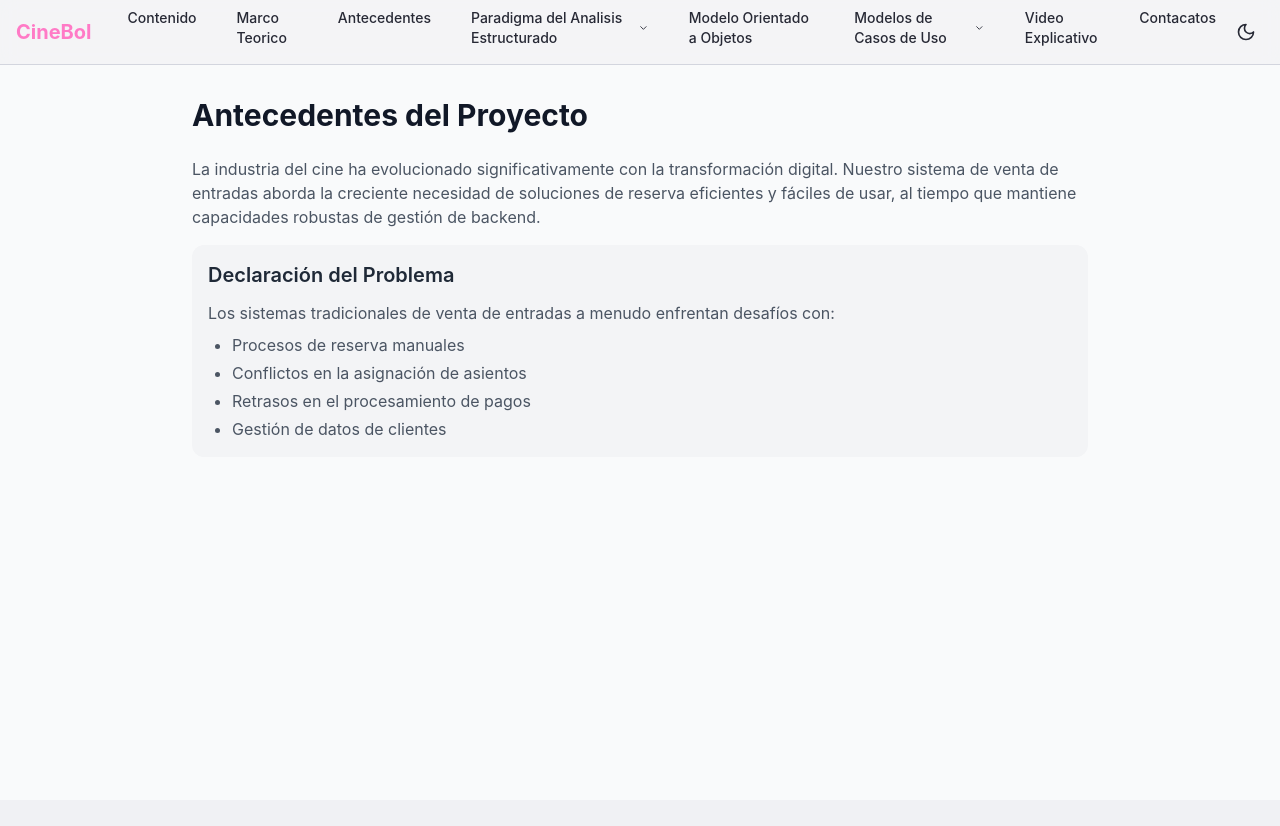
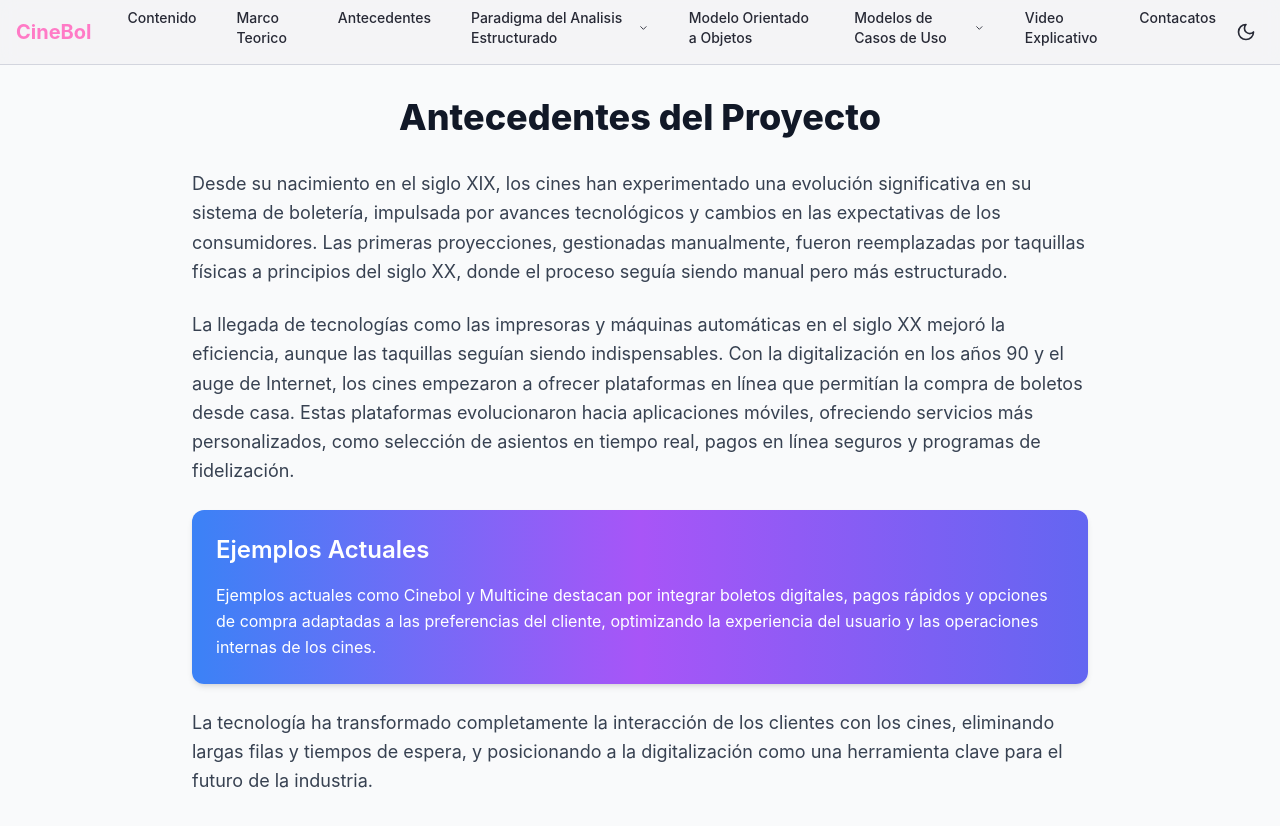
Before and after one commit to leaox77/Ticketing-System, a React (Vite) app: page /background in a window 1280 px wide. Before the commit the page ends 800 px from the top, so only its background shows below. Built offline with nearby package versions, Linux system fonts and the light colour scheme.

Commit message:
antecendentes fixed

```diff
--- a/src/pages/Background.tsx
+++ b/src/pages/Background.tsx
@@ -1,25 +1,25 @@
 const Background = () => {
   return (
     <div className="max-w-4xl mx-auto">
-      <h1 className="text-3xl font-bold mb-6 text-gray-900 dark:text-white">Antecedentes del Proyecto</h1>
-      <div className="space-y-4 text-gray-600 dark:text-gray-300">
-        <p>
-          La industria del cine ha evolucionado significativamente con la transformación digital. Nuestro sistema de venta de entradas aborda la creciente necesidad de soluciones de reserva eficientes y fáciles de usar, al tiempo que mantiene capacidades robustas de gestión de backend.
+      <h1 className="text-4xl font-extrabold mb-8 text-gray-900 dark:text-white text-center">
+        Antecedentes del Proyecto
+      </h1>
+      <div className="space-y-6 text-gray-700 dark:text-gray-300">
+        <p className="text-lg leading-relaxed">
+          Desde su nacimiento en el siglo XIX, los cines han experimentado una evolución significativa en su sistema de boletería, impulsada por avances tecnológicos y cambios en las expectativas de los consumidores. Las primeras proyecciones, gestionadas manualmente, fueron reemplazadas por taquillas físicas a principios del siglo XX, donde el proceso seguía siendo manual pero más estructurado.
         </p>
-        <div className="bg-gray-100 dark:bg-gray-800 p-4 rounded-lg mt-6">
-          <h2 className="text-xl font-semibold text-gray-800 dark:text-gray-100 mb-3">
-            Declaración del Problema
-          </h2>
-          <p>
-            Los sistemas tradicionales de venta de entradas a menudo enfrentan desafíos con:
+        <p className="text-lg leading-relaxed">
+          La llegada de tecnologías como las impresoras y máquinas automáticas en el siglo XX mejoró la eficiencia, aunque las taquillas seguían siendo indispensables. Con la digitalización en los años 90 y el auge de Internet, los cines empezaron a ofrecer plataformas en línea que permitían la compra de boletos desde casa. Estas plataformas evolucionaron hacia aplicaciones móviles, ofreciendo servicios más personalizados, como selección de asientos en tiempo real, pagos en línea seguros y programas de fidelización.
+        </p>
+        <div className="bg-gradient-to-r from-blue-500 via-purple-500 to-indigo-500 text-white p-6 rounded-lg shadow-md">
+          <h2 className="text-2xl font-semibold mb-4">Ejemplos Actuales</h2>
+          <p className="leading-relaxed">
+            Ejemplos actuales como Cinebol y Multicine destacan por integrar boletos digitales, pagos rápidos y opciones de compra adaptadas a las preferencias del cliente, optimizando la experiencia del usuario y las operaciones internas de los cines.
           </p>
-          <ul className="list-disc pl-6 mt-2 space-y-1">
-            <li>Procesos de reserva manuales</li>
-            <li>Conflictos en la asignación de asientos</li>
-            <li>Retrasos en el procesamiento de pagos</li>
-            <li>Gestión de datos de clientes</li>
-          </ul>
         </div>
+        <p className="text-lg leading-relaxed">
+          La tecnología ha transformado completamente la interacción de los clientes con los cines, eliminando largas filas y tiempos de espera, y posicionando a la digitalización como una herramienta clave para el futuro de la industria.
+        </p>
       </div>
     </div>
   );
--- a/src/pages/Contenido.tsx
+++ b/src/pages/Contenido.tsx
@@ -24,9 +24,9 @@ const Content = () => {
 
         <ul className="list-disc list-inside mt-4 text-gray-700 dark:text-gray-300">
             <li><strong>Diseño Intuitivo:</strong> Navega con facilidad y simplicidad.</li>
-            <li><strong>Actualizaciones en Tiempo Real:</strong> Mantente actualizado con información en vivo.</li>
-            <li><strong>Pagos Seguros:</strong> Asegura la seguridad de los datos del cliente.</li>
-            <li><strong>Analíticas Avanzadas:</strong> Obtén información sobre el rendimiento de tus ventas.</li>
+            <li><strong>Documentación Completa:</strong> Accede a una guía detallada y bien estructurada.</li>
+            <li><strong>Diagramas Claros:</strong> Visualiza el flujo del sistema con diagramas precisos.</li>
+            <li><strong>Video Explicativo:</strong> Aprende a usar el sistema con un video tutorial.</li>
         </ul>
       </div>
 
```
